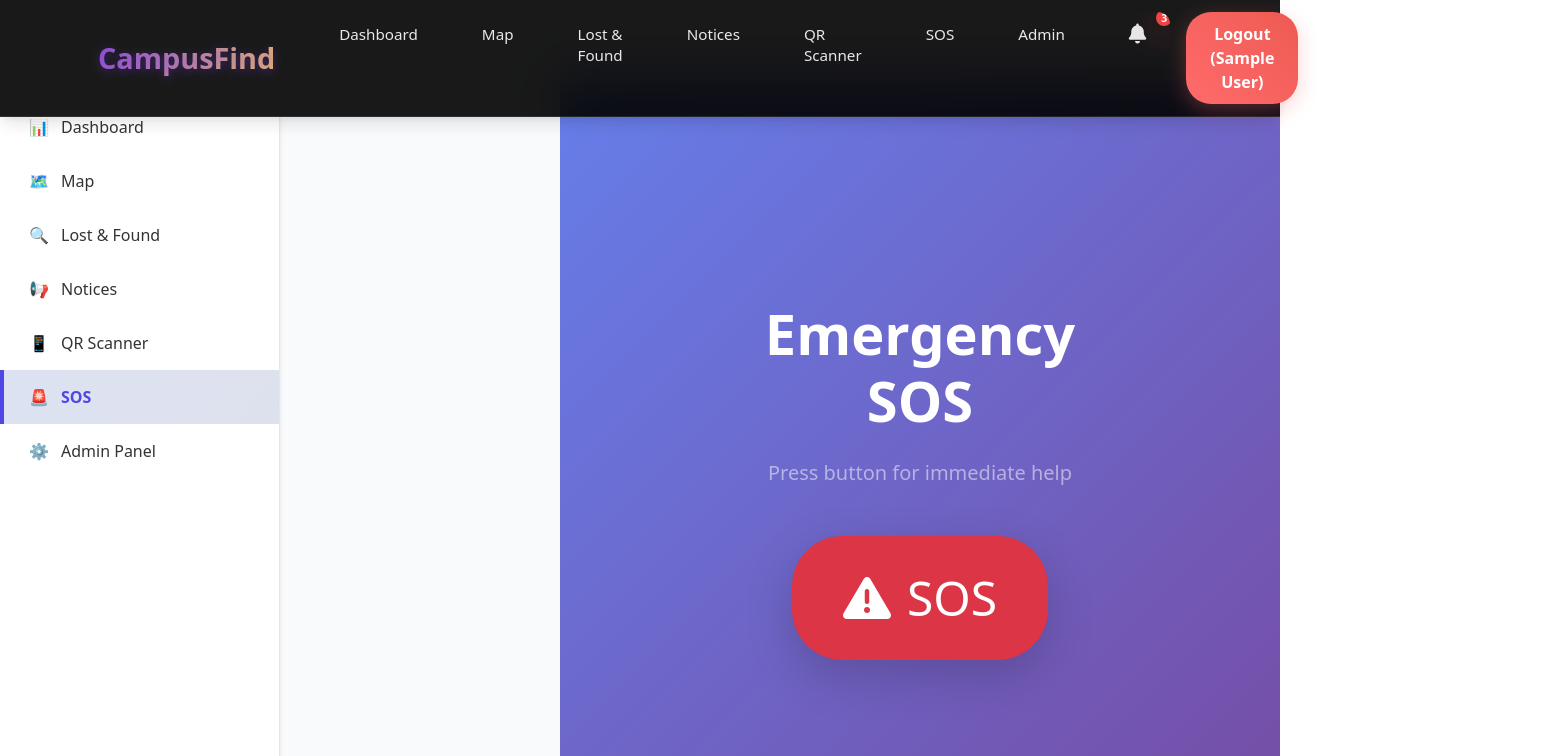
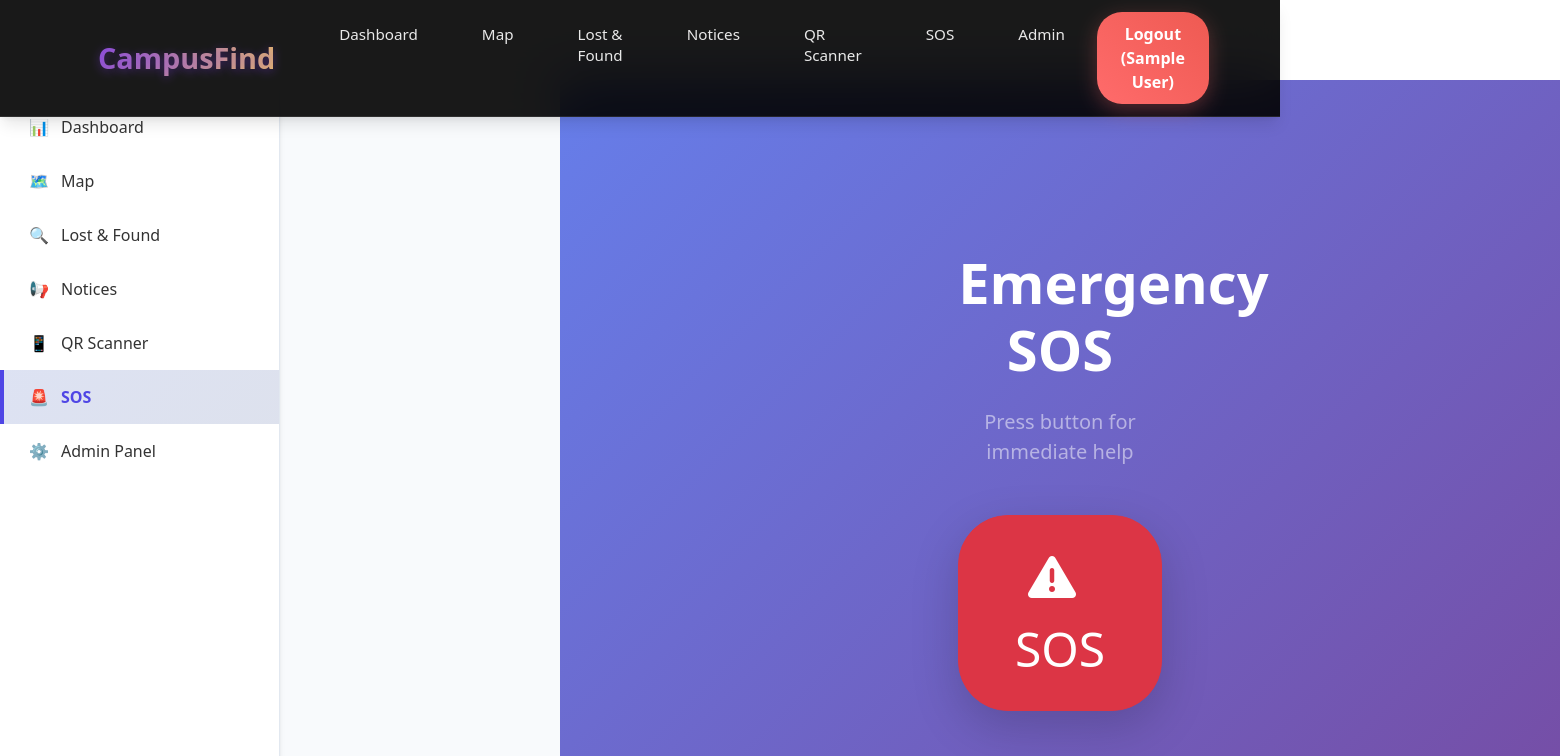
Before and after one commit to Dikshit-singh02/CampusFind, a React (Create React App) app in the folder campusfind-frontend/: page /sos in a window 1280 px wide. Shown: the top 756 px of the page, 1560 px wide, since content can reach past the window. Built offline with nearby package versions, Linux system fonts and the light colour scheme; sample sign-in values are in the browser's storage.

Commit message:
some changes

```diff
--- a/campusfind-frontend/src/App.css
+++ b/campusfind-frontend/src/App.css
@@ -26,6 +26,16 @@
   min-height: 100vh;
   background: var(--bg-primary);
   position: relative;
+}
+
+.ms-sidebar {
+  padding-left: 0 !important;
+  padding-right: 0 !important;
+}
+
+.ms-sidebar > * {
+  padding-left: 0;
+  padding-right: 0;
 }
 
 .app-container::before {
--- a/campusfind-frontend/src/components/Navbar.css
+++ b/campusfind-frontend/src/components/Navbar.css
@@ -112,35 +112,7 @@
   box-shadow: 0 6px 20px rgba(255, 107, 107, 0.3) !important;
 }
 
-.notification-badge {
-  position: absolute;
-  top: -2px;
-  right: -2px;
-  background: #ef4444;
-  color: white;
-  border-radius: 50%;
-  width: 16px;
-  height: 16px;
-  font-size: 0.65rem;
-  font-weight: 700;
-  display: flex;
-  align-items: center;
-  justify-content: center;
-  box-shadow: 0 2px 6px rgba(239,68,68,0.5);
-  animation: pulse 2s infinite;
-}
 
-.notification-dot {
-  position: absolute;
-  top: 2px;
-  right: 2px;
-  width: 8px;
-  height: 8px;
-  background: #ef4444;
-  border-radius: 50%;
-  border: 2px solid white;
-  animation: pulse-dot 1.5s infinite;
-}
 
 @keyframes pulse {
   0%, 100% { transform: scale(1); }
--- a/campusfind-frontend/src/components/Navbar.js
+++ b/campusfind-frontend/src/components/Navbar.js
@@ -84,20 +84,12 @@ const Navbar = () => {
                 <Link className="nav-link nav-link-enhanced" to="/admin">Admin</Link>
               </li>
             )}
-            {user ? (
-              <>
-                <li className="nav-item position-relative">
-                  <button className="btn nav-link nav-link-enhanced position-relative p-2" style={{borderRadius: '50%'}}>
-                    <i className="fas fa-bell fs-5"></i>
-                    <span className="notification-badge">3</span>
-                  </button>
-                </li>
-                <li className="nav-item">
-                  <button className="btn logout-btn-enhanced ms-2" onClick={handleLogout}>
-                    Logout ({user.name})
-                  </button>
-                </li>
-              </>
+{user ? (
+              <li className="nav-item">
+                <button className="btn logout-btn-enhanced" onClick={handleLogout}>
+                  Logout ({user.name})
+                </button>
+              </li>
             ) : null}
           </ul>
         </div>
--- a/campusfind-frontend/src/pages/SOSPage.css
+++ b/campusfind-frontend/src/pages/SOSPage.css
@@ -6,6 +6,9 @@
   justify-content: center;
   background: linear-gradient(135deg, #667eea 0%, #764ba2 100%);
   position: relative;
+  width: 100%;
+  margin: 0;
+  box-sizing: border-box;
 }
 
 @media (min-width: 1200px) {
@@ -47,6 +50,7 @@
   flex-direction: column;
   animation: fadeIn 0.3s ease;
   overflow-y: auto;
+  box-sizing: border-box;
 }
 
 @media (min-width: 1200px) {
--- a/campusfind-frontend/src/pages/SOSPage.js
+++ b/campusfind-frontend/src/pages/SOSPage.js
@@ -65,7 +65,6 @@ const SOSPage = () => {
   return (
     <>
       <div className="sos-container">
-        <div className="container">
           <div className="row justify-content-center">
             <div className="col-12 col-md-8 col-lg-6 text-center">
               <h1 className="display-4 mb-4 text-white fw-bold">Emergency SOS</h1>
@@ -80,7 +79,6 @@ const SOSPage = () => {
             </div>
           </div>
         </div>
-      </div>
 
       {showPanel && (
         <div className="sos-panel">
```
Also changed, not shown: campusfind-frontend/src/components/TODO.md (added, +7 -0 lines).
